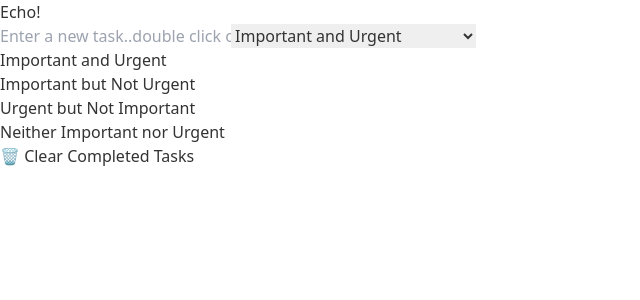
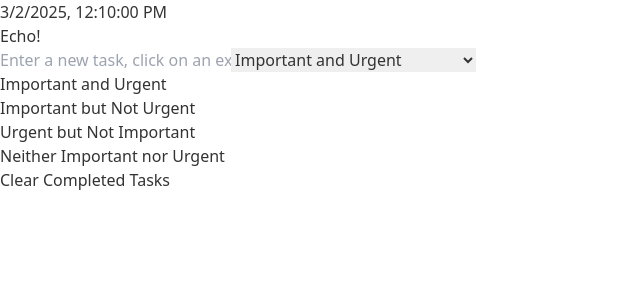
Before and after one commit to gupta-nu/echo, a React (Vite) app: page / in a window 1280 px wide. Shown: the top 300 px of the page, without its empty margins (0-640 px from the left). Built offline with nearby package versions, Linux system fonts and the light colour scheme.

Commit message:
FINAL VERSION EVERYTHING WOWORKING PERFECTLY

```diff
--- a/src/App.jsx
+++ b/src/App.jsx
@@ -1,5 +1,7 @@
-import { useState } from "react";
+import { useState, useEffect } from "react";
 import { motion, AnimatePresence } from "framer-motion";
+import { DndProvider, useDrag, useDrop } from "react-dnd";
+import { HTML5Backend } from "react-dnd-html5-backend";
 
 const categories = {
   urgentImportant: { title: "Important and Urgent", color: "bg-white border-gray-300" },
@@ -8,7 +10,82 @@ const categories = {
   notUrgentNotImportant: { title: "Neither Important nor Urgent", color: "bg-white border-gray-300" },
 };
 
+const TaskItem = ({ task, index, quadrant, moveTask, toggleComplete, startEditing, updateTask }) => {
+  if (!task) return null; // Early return if task is undefined
+
+  const [{ isDragging }, drag] = useDrag({
+    type: "TASK",
+    item: { index, quadrant },
+    collect: (monitor) => ({ isDragging: !!monitor.isDragging() }),
+  });
+
+  return (
+    <motion.li
+      ref={drag}
+      className={`p-1 text-xs bg-gray-50 text-black border border-gray-300 rounded-lg shadow-sm flex items-center transition-all duration-200 cursor-pointer ${
+        task.completed ? "line-through text-gray-400" : ""
+      } ${isDragging ? "opacity-50" : ""}`}
+      onClick={() => toggleComplete(quadrant, index)}
+      onDoubleClick={() => startEditing(quadrant, index, task.text)}
+    >
+      <span className="mr-2 text-sm">→</span>
+      {task.editing ? (
+        <input
+          type="text"
+          className="text-xs border border-gray-300 rounded-md px-1"
+          value={task.text}
+          onChange={(e) => updateTask(quadrant, index, e.target.value)}
+          onKeyDown={(e) => {
+            if (e.key === "Enter") {
+              startEditing(quadrant, index, null); // Save and exit edit mode
+            }
+          }}
+          onBlur={() => startEditing(quadrant, index, null)}
+          autoFocus
+        />
+      ) : (
+        task.text
+      )}
+    </motion.li>
+  );
+};
+
+const CategoryColumn = ({ quadrant, title, color, tasks, moveTask, toggleComplete, startEditing, updateTask }) => {
+  const [, drop] = useDrop({
+    accept: "TASK",
+    drop: (item) => {
+      // Only move if the dragged task is not in the same quadrant
+      if (item.quadrant !== quadrant) {
+        moveTask(item.quadrant, item.index, quadrant); // Move the task to the new quadrant
+      }
+    },
+  });
+
+  return (
+    <div ref={drop} className={`p-2 rounded-xl border ${color} shadow-md min-h-[300px] flex flex-col`}>
+      <h2 className="text-md font-semibold mb-1 text-gray-700">{title}</h2>
+      <ul className="space-y-2 flex-1">
+        <AnimatePresence>
+          {tasks.map((task, index) => (
+            <TaskItem
+              key={task.id} // Fix key to be task.id
+              task={task}
+              index={index}
+              quadrant={quadrant}
+              moveTask={moveTask}
+              toggleComplete={toggleComplete}
+              startEditing={startEditing}
+              updateTask={updateTask}
+            />
+          ))}
+        </AnimatePresence>
+      </ul>
+    </div>
+  );
+};
+
 const App = () => {
+  const [dateTime, setDateTime] = useState(new Date());
   const [task, setTask] = useState("");
   const [selectedQuadrant, setSelectedQuadrant] = useState("urgentImportant");
   const [tasks, setTasks] = useState({
@@ -17,17 +94,6 @@ const App = () => {
     urgentNotImportant: [],
     notUrgentNotImportant: [],
   });
-  const [editingTask, setEditingTask] = useState(null);
-  const [editedText, setEditedText] = useState("");
-
-  const addTask = () => {
-    if (task.trim() === "") return;
-    setTasks(prev => ({
-      ...prev,
-      [selectedQuadrant]: [...prev[selectedQuadrant], { text: task, completed: false }]
-    }));
-    setTask("");
-  };
 
   const handleKeyDown = (e) => {
     if (e.key === "Enter") {
@@ -35,81 +101,112 @@ const App = () => {
     }
   };
 
+  const addTask = () => {
+    if (task.trim() === "") return;
+    const newTask = {
+      id: Date.now(), // Use timestamp as a unique ID
+      text: task,
+      completed: false,
+      editing: false,
+    };
+    setTasks((prev) => ({
+      ...prev,
+      [selectedQuadrant]: [...prev[selectedQuadrant], newTask],
+    }));
+    setTask("");
+  };
+
   const toggleComplete = (quadrant, index) => {
-    setTasks(prev => {
+    setTasks((prev) => {
       const newTasks = { ...prev };
       newTasks[quadrant] = newTasks[quadrant].map((task, i) =>
         i === index ? { ...task, completed: !task.completed } : task
       );
-
       newTasks[quadrant].sort((a,b)=>a.completed - b.completed);
       return newTasks;
     });
   };
 
+  const startEditing = (quadrant, index, text) => {
+    setTasks((prev) => {
+      const newTasks = { ...prev };
+      newTasks[quadrant] = newTasks[quadrant].map((task, i) =>
+        i === index ? { ...task, editing: text !== null, text: text ?? task.text } : task
+      );
+      return newTasks;
+    });
+  };
+
+  const updateTask = (quadrant, index, newText) => {
+    setTasks((prev) => {
+      const newTasks = { ...prev };
+      newTasks[quadrant] = newTasks[quadrant].map((task, i) =>
+        i === index ? { ...task, text: newText } : task
+      );
+      return newTasks;
+    });
+  };
+
   const clearCompletedTasks = () => {
-    setTasks(prev => {
+    setTasks((prev) => {
       const newTasks = {};
-      Object.keys(prev).forEach(key => {
-        newTasks[key] = prev[key].filter(task => !task.completed);
+      Object.keys(prev).forEach((key) => {
+        newTasks[key] = prev[key].filter((task) => !task.completed);
       });
       return newTasks;
     });
   };
 
-  const startEditing = (quadrant, index, text) => {
-    setEditingTask({ quadrant, index });
-    setEditedText(text);
-  };
+  const moveTask = (fromQuadrant, index, toQuadrant) => {
+    console.log("Moving task", fromQuadrant, index, "to", toQuadrant);
 
-  const saveEditedTask = () => {
-    if (!editingTask) return;
-    const { quadrant, index } = editingTask;
-    setTasks(prev => {
+    setTasks((prev) => {
       const newTasks = { ...prev };
-      newTasks[quadrant] = newTasks[quadrant].map((task, i) =>
-        i === index ? { ...task, text: editedText } : task
-      );
-      return newTasks;
-    });
-    setEditingTask(null);
-    setEditedText("");
-  };
 
-  const onDragStart = (e, quadrant, index) => {
-    e.dataTransfer.setData("task", JSON.stringify({ quadrant, index }));
-  };
+      const movedTask = newTasks[fromQuadrant][index];
+      if (!movedTask) {
+        console.error("Task to move is not found!");
+        return prev; // Do not update if task is not found
+      }
 
-  const onDrop = (e, newQuadrant) => {
-    e.preventDefault();
-    const { quadrant, index } = JSON.parse(e.dataTransfer.getData("task"));
-    setTasks(prev => {
-      const newTasks = { ...prev };
-      const movedTask = newTasks[quadrant][index];
-      newTasks[quadrant] = newTasks[quadrant].filter((_, i) => i !== index);
-      newTasks[newQuadrant] = [...newTasks[newQuadrant], movedTask];
+      // Remove task from the source quadrant
+      newTasks[fromQuadrant] = newTasks[fromQuadrant].filter((_, i) => i !== index);
+
+      // Add task to the destination quadrant
+      newTasks[toQuadrant] = [...newTasks[toQuadrant], movedTask];
+
       return newTasks;
     });
   };
 
+  useEffect(() => {
+    const interval = setInterval(() => {
+      setDateTime(new Date()); // Update the state every second
+    }, 1000);
+
+    return () => clearInterval(interval); // Cleanup the interval
+  }, []);
+
   return (
-    <div className="min-h-screen bg-gray-100 p-6 font-['Noto Sans JP']">
-      <div className="max-w-4xl mx-auto">
-        <h1 className="text-2xl font-medium text-center mb-8 text-gray-800 tracking-wide">
-          Echo!
-        </h1>
-
-        <div className="flex items-center gap-3 mb-6 bg-white p-3 rounded-lg shadow-md border border-gray-300">
+    <DndProvider backend={HTML5Backend}>
+      <div className="min-h-screen bg-gray-100 p-6 font-['Noto Sans JP'] flex flex-col items-center">
+        <div className="mt-0 mb-3 text-xs text-grey-700 font-mono tracking-wide font-['Noto Sans JP']">
+          {dateTime.toLocaleString()} {/* Formats date & time nicely */}
+        </div>
+        <div className="w-full max-w-6xl">
+          <div className="flex items-center gap-4 mb-6">
+            <h1 className="text-3xl font-bold text-gray-800">Echo!</h1>
+            <div className="flex items-center justify-between flex-1 bg-white p-1 rounded-lg shadow-md border border-gray-300 w-[250px]">
               <input
                 type="text"
-            className="flex-1 p-3 border-none outline-none text-gray-800 text-lg"
-            placeholder="Enter a new task..double click on existing task to edit it.."
+                className="w-full p-1 border-none outline-none text-gray-800 text-xs"
+                placeholder="Enter a new task, click on an existing task to mark it completed, and double-click to edit, drag and drop tasks from each category as needed"
                 value={task}
                 onChange={(e) => setTask(e.target.value)}
-            onKeyDown={handleKeyDown}
+                onKeyDown={handleKeyDown} // Added handleKeyDown
               />
               <select
-            className="p-2 border border-gray-300 rounded-md bg-white text-gray-700"
+                className="p-1 border border-gray-300 rounded-md bg-white text-gray-700 text-xs"
                 value={selectedQuadrant}
                 onChange={(e) => setSelectedQuadrant(e.target.value)}
               >
@@ -118,68 +215,31 @@ const App = () => {
                 ))}
               </select>
             </div>
-
-        <div className="grid grid-cols-1 md:grid-cols-2 gap-4">
+          </div>
+          <div className="grid grid-cols-1 md:grid-cols-2 gap-6 w-full">
             {Object.entries(categories).map(([key, { title, color }]) => (
-            <div
+              <CategoryColumn
                 key={key}
-              className={`p-4 rounded-md border ${color} shadow-sm min-h-[250px]`}
-              onDragOver={(e) => e.preventDefault()}
-              onDrop={(e) => onDrop(e, key)}
-            >
-              <h2 className="text-lg font-medium mb-3 text-gray-700">{title}</h2>
-              <ul className="space-y-2">
-                <AnimatePresence>
-                {tasks[key].map((task, index) => (
-                 <motion.li
-                 key={task.text}
-                 className={`p-2 bg-gray-50 text-black dark:text-black border border-gray-300 rounded-md shadow-sm cursor-pointer flex items-center justify-between transition-all duration-200 ${
-                   task.completed ? 'line-through text-gray-400' : ''
-                 }`}
-                 draggable
-                 onDragStart={(e) => onDragStart(e, key, index)}
-                 onClick={() => toggleComplete(key, index)}
-                 onDoubleClick={() => startEditing(key, index, task.text)}
-                 layout // Enables smooth movement animation
-                 initial={{ opacity: 0, y: -10 }} // Starts slightly above with opacity 0
-                 animate={{ opacity: 1, y: 0 }} // Moves to normal position
-                 exit={{ opacity: 0, y: 10 }} // Animates out when removed
-                 transition={{ duration: 0.3, ease: "easeInOut" }} // Smooth transition
-               >
-
-
-
-                    {editingTask?.quadrant === key && editingTask.index === index ? (
-                      <input
-                        type="text"
-                        value={editedText}
-                        onChange={(e) => setEditedText(e.target.value)}
-                        onBlur={saveEditedTask}
-                        onKeyDown={(e) => e.key === "Enter" && saveEditedTask()}
-                        autoFocus
-                        className="flex-1 p-1 border border-gray-300 rounded"
+                quadrant={key}
+                title={title}
+                color={color}
+                tasks={tasks[key]}
+                moveTask={moveTask}
+                toggleComplete={toggleComplete}
+                startEditing={startEditing}
+                updateTask={updateTask}
               />
-                    ) : (
-                      <span>{task.text}</span>
-                    )}
-                  </motion.li>
-                ))}
-                </AnimatePresence>
-              </ul>
-            </div>
             ))}
           </div>
-
-        <div className="mt-6 text-center">
           <button
             onClick={clearCompletedTasks}
-            className="px-4 py-2 bg-[#80011f] text-white rounded-lg hover:bg-red-700 transition duration-200 shadow-md font-semibold tracking-wide"
+            className="mt-6 text-xs px-3 py-1 bg-[#80011f] text-white rounded-lg hover:bg-red-700 transition duration-200 shadow-md font-semibold tracking-wide"
           >
-            🗑️ Clear Completed Tasks
+            Clear Completed Tasks
           </button>
         </div>
       </div>
-    </div>
+    </DndProvider>
   );
 };
 
```
Lines whose indentation alone changed are shown as unchanged.
